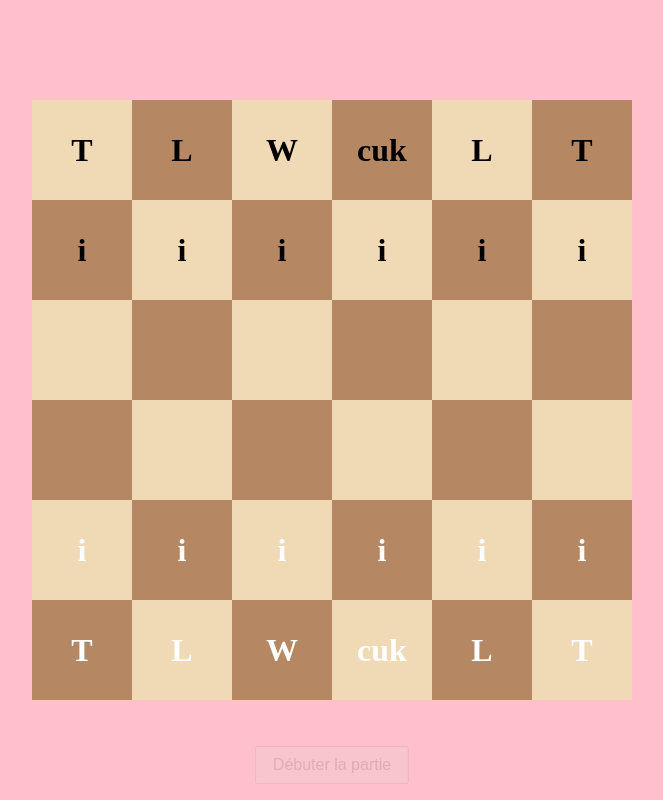
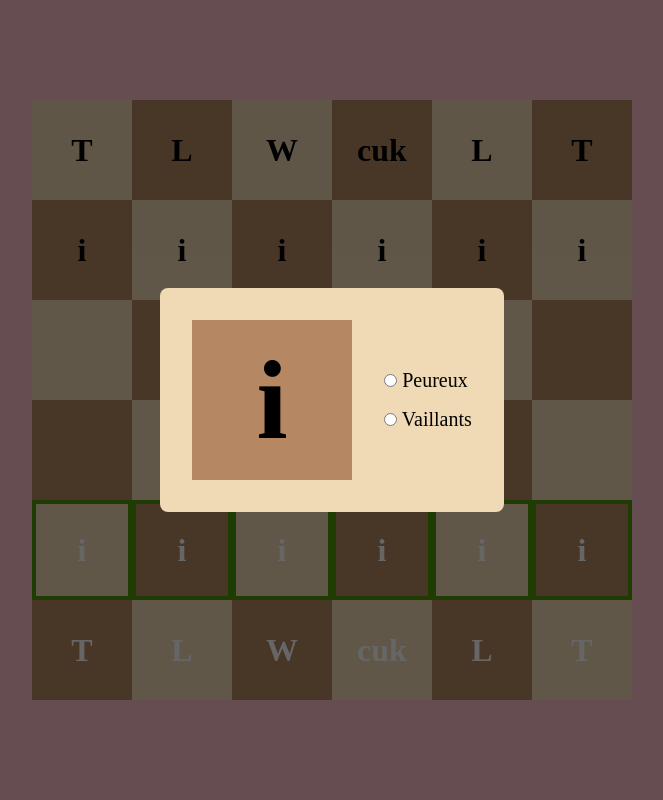
Before and after one commit to liviolauper/01-my-little-pawny, a website built with Parcel: page src/index.html in a window 1280 px wide. Both pictures are taken after a click on the button "Débuter la partie". Shown: the whole page, without its empty margins (308-971 px from the left). Built offline with nearby package versions, Linux system fonts and the light colour scheme.

Commit message:
frame_pieces

```diff
--- a/src/css/main.css
+++ b/src/css/main.css
@@ -14,6 +14,19 @@
   display: grid;
   grid-template-columns: repeat(6, 1fr);
   grid-template-rows: repeat(6, 1fr);
+}
+
+#hints {
+  position: absolute;
+  inset: 0;
+  display: grid;
+  grid-template-columns: repeat(6, 1fr);
+  grid-template-rows: repeat(6, 1fr);
+  pointer-events: none;
+}
+
+.hint.marked {
+  border: 0.5vh solid #4e9a06;
 }
 
 .place {
@@ -57,6 +70,54 @@
   background-color: #b58863;
 }
 
+#popup {
+  position: fixed;
+  inset: 0;
+  z-index: 10;
+  display: flex;
+  flex-direction: column;
+  justify-content: center;
+  align-items: center;
+  gap: 3vh;
+  background-color: rgba(0, 0, 0, 0.6);
+}
+
+#popup.hidden {
+  display: none;
+}
+
+#popup-box {
+  display: flex;
+  align-items: center;
+  gap: 4vh;
+  padding: 4vh;
+  border-radius: 1vh;
+  background-color: #f0d9b5;
+}
+
+#popup-card {
+  display: flex;
+  justify-content: center;
+  align-items: center;
+  height: 20vh;
+  width: 20vh;
+  font-size: 14vh;
+  font-weight: bold;
+  color: #000000;
+  background-color: #b58863;
+}
+
+#popup-choice {
+  display: flex;
+  flex-direction: column;
+  gap: 2vh;
+  font-size: 2.5vh;
+}
+
+#popup-choice label {
+  cursor: pointer;
+}
+
 #start {
   position: absolute;
   bottom: 2vh;
@@ -67,9 +128,8 @@
   cursor: pointer;
 }
 
-#start:disabled {
-  opacity: 0.4;
-  cursor: default;
+#start.hidden {
+  display: none;
 }
 
 * {
--- a/src/index.html
+++ b/src/index.html
@@ -8,8 +8,27 @@
   </head>
   <body>
     <div id="board"></div>
-    <div id="places"></div>
+    <div id="places">
+      <div id="hints"></div>
+    </div>
     <button id="start">Débuter la partie</button>
+
+    <div id="popup" class="hidden">
+      <div id="popup-box">
+        <div id="popup-card">i</div>
+
+        <div id="popup-choice">
+          <label>
+            <input type="radio" name="mood" value="peureux" />
+            Peureux
+          </label>
+          <label>
+            <input type="radio" name="mood" value="vaillants" />
+            Vaillants
+          </label>
+        </div>
+      </div>
+    </div>
 
     <script src="js/main.js" type="module"></script>
   </body>
--- a/src/js/main.js
+++ b/src/js/main.js
@@ -3,6 +3,8 @@
 const board = document.querySelector('#board'); // récupère la grille des couleurs
 const places = document.querySelector('#places'); // récupère la grille des pièces
 const start = document.querySelector('#start'); // récupère le bouton de départ
+const popup = document.querySelector('#popup'); // récupère la fenêtre de choix
+const hints = document.querySelector('#hints'); // récupère la grille des encadrés
 
 /* ---------- DAMIER ---------- */
 
@@ -43,6 +45,7 @@ let turn = topIsWhite ? TOP : BOTTOM; // le parti blanc commence
 let started = false; // la partie n'a pas encore commencé
 const hasPlayed = { top: false, bottom: false }; // dit si un parti a déjà joué
 const captured = { top: [], bottom: [] }; // pièces prises par chaque parti
+let pawnMood = 'peureux'; // humeur choisie pour les "i" du bas
 
 /* ---------- OUTILS COMMUNS À TOUTES LES PIÈCES ---------- */
 
@@ -261,17 +264,30 @@ function onPlaceClick(index) { // réagit au clic sur une case
   clearSelection(); // clic ailleurs, on désélectionne
 }
 
-function onStart() { // lance la partie au clic du bouton
-  if (started) return; // déjà lancée
+function onStart() { // montre les pièces concernées au clic du bouton
+  if (started) return; // partie déjà lancée
+  start.classList.add('hidden'); // le bouton laisse la place à la suite
+  showHints(pawnsOf(BOTTOM)); // encadre en vert les "i" du joueur
+  setTimeout(openPopup, 1200); // laisse le temps de les repérer
+}
+
+function openPopup() { // affiche la fenêtre de choix
+  popup.classList.remove('hidden'); // affiche le choix de l'humeur
+}
+
+function onMood(event) { // lance la partie une fois l'humeur choisie
+  if (started) return; // partie déjà lancée
+  pawnMood = event.target.value; // retient l'humeur des "i" du bas
   started = true; // la partie est en cours
-  start.disabled = true; // le bouton ne sert plus
-  if (turn === TOP) playTop(); // si le haut est blanc, il joue tout de suite
+  popup.classList.add('hidden'); // referme la fenêtre de choix
+  clearHints(); // retire les encadrés verts
+  if (turn === TOP) setTimeout(playTop, 1000); // le haut est blanc, il joue après une seconde
 }
 
 /* ---------- AFFICHAGE ---------- */
 
 function render() { // dessine la grille des pièces
-  places.replaceChildren(); // vide la grille avant de la refaire
+  places.replaceChildren(hints); // vide la grille mais garde les encadrés
 
   for (let i = 0; i < state.length; i++) { // parcourt les 36 cases
     const piece = state[i]; // contenu de la case
@@ -297,7 +313,36 @@ function isWhiteSide(side) { // dit si un parti est blanc
   return side === TOP ? topIsWhite : !topIsWhite; // le bas a toujours la couleur opposée
 }
 
+function showHints(marked) { // encadre en vert une liste de cases
+  hints.replaceChildren(); // vide la grille des encadrés
+
+  for (let i = 0; i < state.length; i++) { // parcourt les 36 cases
+    const hint = document.createElement('div'); // crée la case d'encadré
+    hint.classList.add('hint'); // style de base
+    if (marked.includes(i)) hint.classList.add('marked'); // bordure verte sur les cases visées
+    hints.appendChild(hint); // ajoute la case à la grille
+  }
+}
+
+function clearHints() { // efface tous les encadrés
+  hints.replaceChildren(); // vide la grille des encadrés
+}
+
+function pawnsOf(side) { // cases des "i" d'un parti
+  const list = []; // liste à remplir
+  for (let i = 0; i < state.length; i++) { // parcourt les cases
+    const piece = state[i]; // contenu de la case
+    if (piece !== null && piece.side === side && piece.type === 'i') list.push(i); // un "i" du parti
+  }
+  return list; // renvoie les cases trouvées
+}
+
 /* ---------- LANCEMENT ---------- */
 
 start.addEventListener('click', onStart); // rend le bouton cliquable
+
+for (const radio of document.querySelectorAll('input[name="mood"]')) { // parcourt les deux choix
+  radio.addEventListener('change', onMood); // cocher un choix lance la partie
+}
+
 render(); // premier affichage du jeu
```
